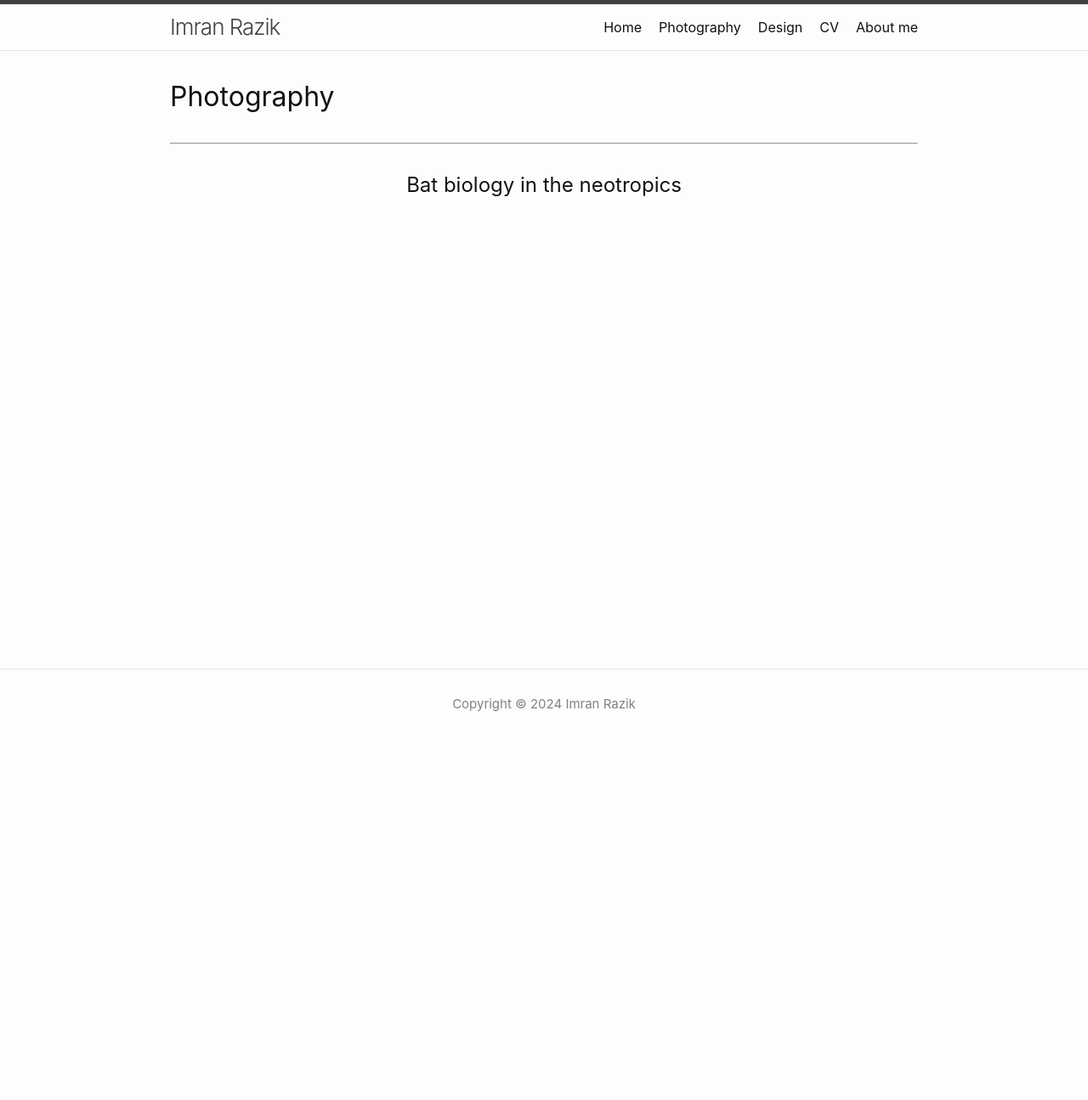
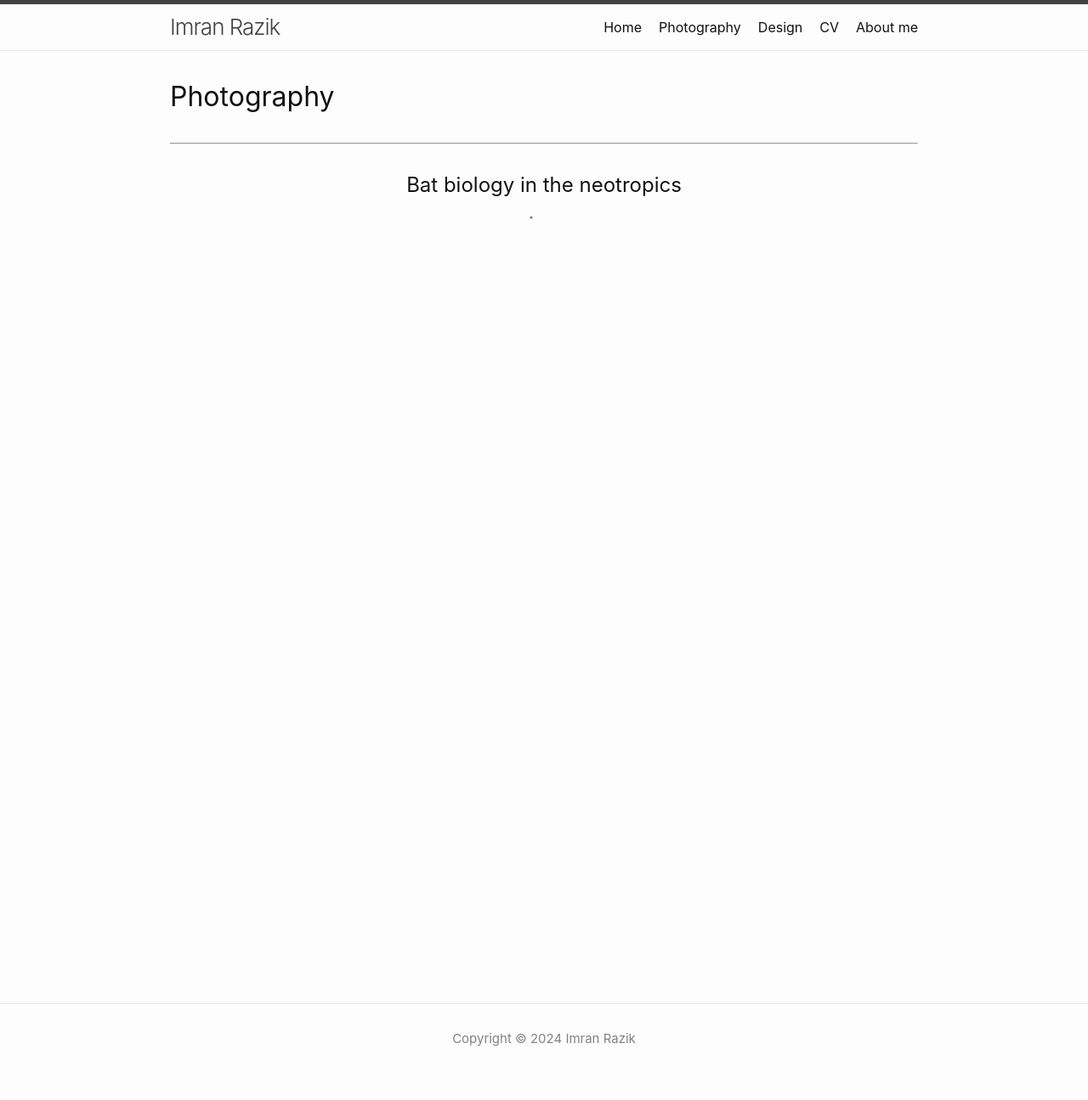
Before and after one commit to imranrazik/imranrazik.github.io, a Jekyll site: the page built from Photography.md, in a window 1280 px wide. Shown: the whole page at 85% size. Built offline with Jekyll 4.4.1, drawn with Linux system fonts in a browser that asks for light colours; our own code applies the rules of GitHub Pages for plain Markdown files; before the commit the page ends 900 px from its top, so only the background shows below that.

Commit message:
Update gallery.html

```diff
--- a/_layouts/gallery.html
+++ b/_layouts/gallery.html
@@ -156,6 +156,82 @@
       opacity: 1;
     }
 
+
+    .loader-container {
+      display: flex;
+      justify-content: center;
+      align-items: flex-start;
+      height: 100vh; /* Ensure the container takes up the full height of the viewport */
+    }
+
+    .dot-pulse {
+      position: relative;
+      left: -9999px;
+      width: 10px;
+      height: 10px;
+      border-radius: 5px;
+      background-color: #787878;
+      color: #787878;
+      box-shadow: 9999px 0 0 -5px;
+      animation: dot-pulse 1.5s infinite linear;
+      animation-delay: 0.25s;
+    }
+
+    .dot-pulse::before, .dot-pulse::after {
+      content: "";
+      display: inline-block;
+      position: absolute;
+      top: 0;
+      width: 10px;
+      height: 10px;
+      border-radius: 5px;
+      background-color: #787878;
+      color: #787878;
+    }
+    .dot-pulse::before {
+      box-shadow: 9984px 0 0 -5px;
+      animation: dot-pulse-before 1.5s infinite linear;
+      animation-delay: 0s;
+    }
+    .dot-pulse::after {
+      box-shadow: 10014px 0 0 -5px;
+      animation: dot-pulse-after 1.5s infinite linear;
+      animation-delay: 0.5s;
+    }
+
+    @keyframes dot-pulse-before {
+      0% {
+        box-shadow: 9984px 0 0 -5px;
+      }
+      30% {
+        box-shadow: 9984px 0 0 2px;
+      }
+      60%, 100% {
+        box-shadow: 9984px 0 0 -5px;
+      }
+    }
+    @keyframes dot-pulse {
+      0% {
+        box-shadow: 9999px 0 0 -5px;
+      }
+      30% {
+        box-shadow: 9999px 0 0 2px;
+      }
+      60%, 100% {
+        box-shadow: 9999px 0 0 -5px;
+      }
+    }
+    @keyframes dot-pulse-after {
+      0% {
+        box-shadow: 10014px 0 0 -5px;
+      }
+      30% {
+        box-shadow: 10014px 0 0 2px;
+      }
+      60%, 100% {
+        box-shadow: 10014px 0 0 -5px;
+      }
+    }
   </style>
 
   <body>
```
